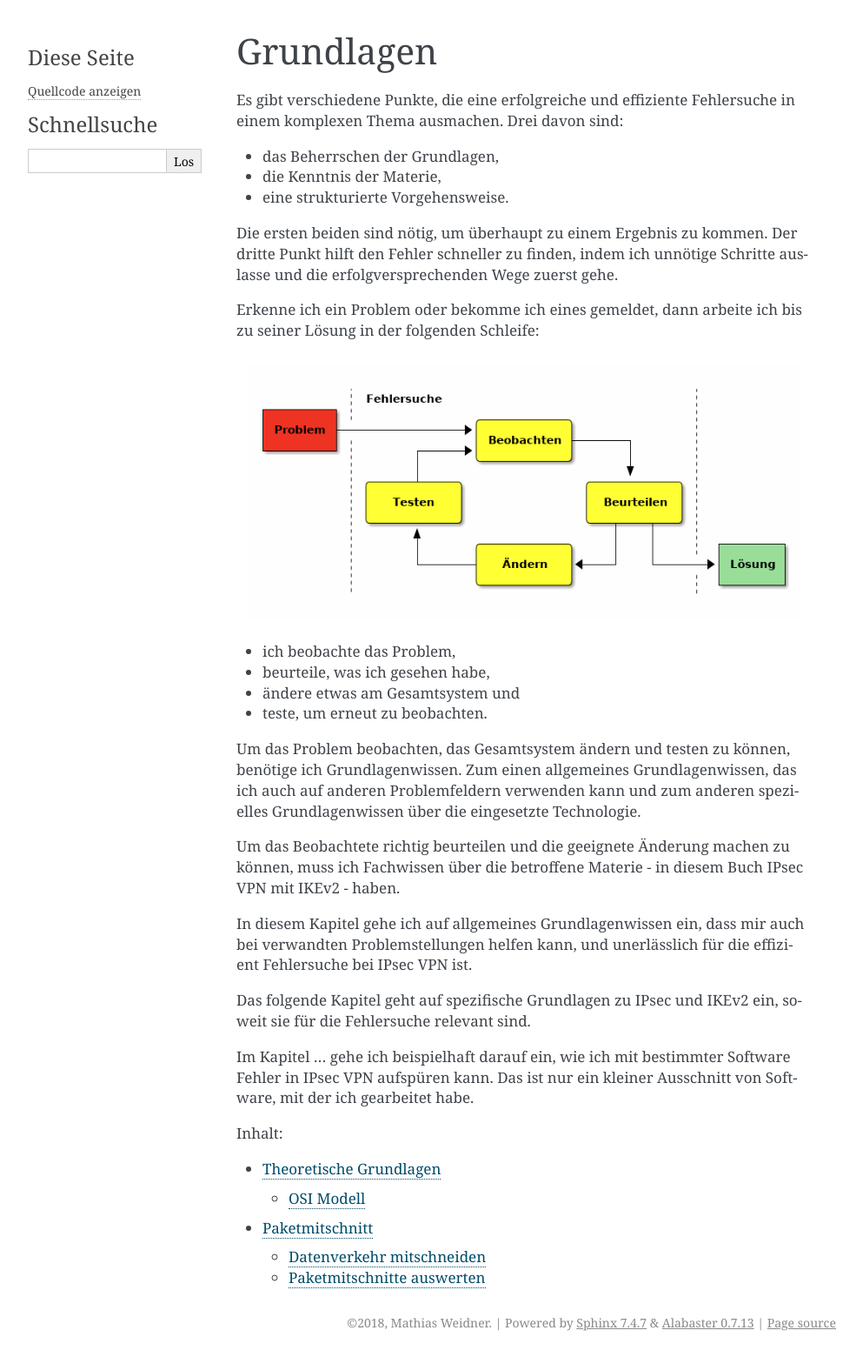
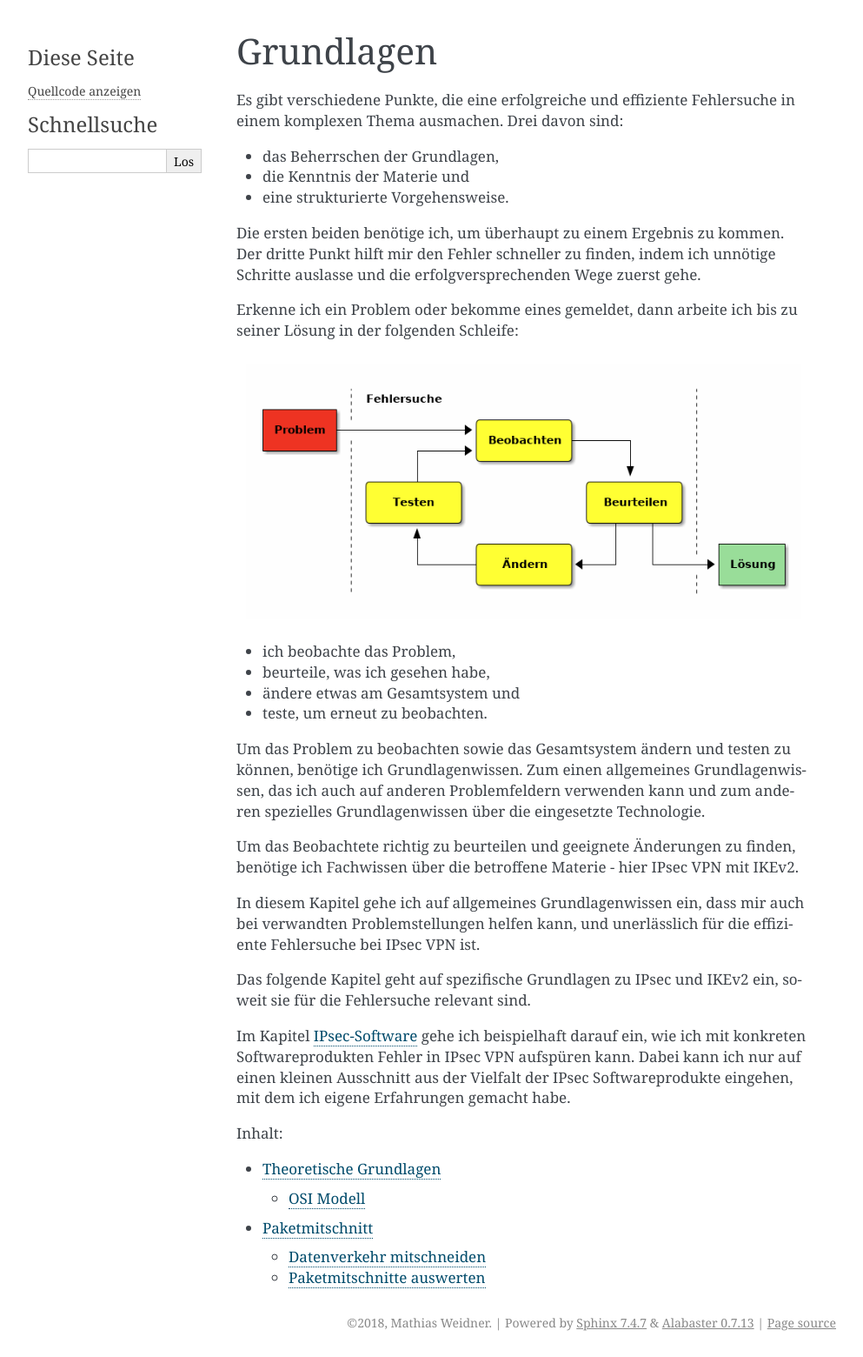
Before and after one commit to matwei-books/Fehlersuche-bei-IPsec-VPN-mit-IKEv2, a Sphinx documentation site: the page built from source/grundlagen/index.rst, in a window 1280 px wide. Shown: the whole page at 87% size, without its empty margins (148-1141 px from the left). Built offline with Sphinx 7.4.7, drawn with Linux system fonts in a browser that asks for light colours.

Commit message:
Text überarbeitet

```diff
--- a/source/grundlagen/index.rst
+++ b/source/grundlagen/index.rst
@@ -7,15 +7,15 @@ Fehlersuche in einem komplexen Thema ausmachen.
 Drei davon sind:
 
 * das Beherrschen der Grundlagen,
-* die Kenntnis der Materie,
+* die Kenntnis der Materie und
 * eine strukturierte Vorgehensweise.
 
-Die ersten beiden sind nötig, um überhaupt zu einem Ergebnis zu kommen.
-Der dritte Punkt hilft den Fehler schneller zu finden, indem ich
+Die ersten beiden benötige ich, um überhaupt zu einem Ergebnis zu kommen.
+Der dritte Punkt hilft mir den Fehler schneller zu finden, indem ich
 unnötige Schritte auslasse und die erfolgversprechenden Wege zuerst
 gehe.
 
-Erkenne ich ein Problem oder bekomme ich eines gemeldet, dann arbeite
+Erkenne ich ein Problem oder bekomme eines gemeldet, dann arbeite
 ich bis zu seiner Lösung in der folgenden Schleife:
 
 .. figure:: /images/bbaet.png
@@ -26,27 +26,28 @@ ich bis zu seiner Lösung in der folgenden Schleife:
 * ändere etwas am Gesamtsystem und
 * teste, um erneut zu beobachten.
 
-Um das Problem beobachten, das Gesamtsystem ändern und testen zu können,
-benötige ich Grundlagenwissen.
+Um das Problem zu beobachten sowie das Gesamtsystem ändern und testen
+zu können, benötige ich Grundlagenwissen.
 Zum einen allgemeines Grundlagenwissen, das ich auch auf anderen
 Problemfeldern verwenden kann und zum anderen spezielles
 Grundlagenwissen über die eingesetzte Technologie.
 
-Um das Beobachtete richtig beurteilen und die geeignete Änderung machen
-zu können, muss ich Fachwissen über die betroffene Materie - in diesem
-Buch IPsec VPN mit IKEv2 - haben.
+Um das Beobachtete richtig zu beurteilen und geeignete Änderungen zu
+finden, benötige ich Fachwissen über die betroffene Materie - hier
+IPsec VPN mit IKEv2.
 
 In diesem Kapitel gehe ich auf allgemeines Grundlagenwissen ein, dass
 mir auch bei verwandten Problemstellungen helfen kann, und unerlässlich
-für die effizient Fehlersuche bei IPsec VPN ist.
+für die effiziente Fehlersuche bei IPsec VPN ist.
 
 Das folgende Kapitel geht auf spezifische Grundlagen zu IPsec und IKEv2
 ein, soweit sie für die Fehlersuche relevant sind.
 
-Im Kapitel ... gehe ich beispielhaft darauf ein, wie ich mit bestimmter
-Software Fehler in IPsec VPN aufspüren kann.
-Das ist nur ein kleiner Ausschnitt von Software, mit der ich gearbeitet
-habe.
+Im Kapitel :ref:`software/index:IPsec-Software` gehe ich beispielhaft
+darauf ein, wie ich mit konkreten Softwareprodukten Fehler in IPsec VPN
+aufspüren kann.
+Dabei kann ich nur auf einen kleinen Ausschnitt aus der Vielfalt der IPsec
+Softwareprodukte eingehen, mit dem ich eigene Erfahrungen gemacht habe.
 
 .. toctree::
    :maxdepth: 2
```
